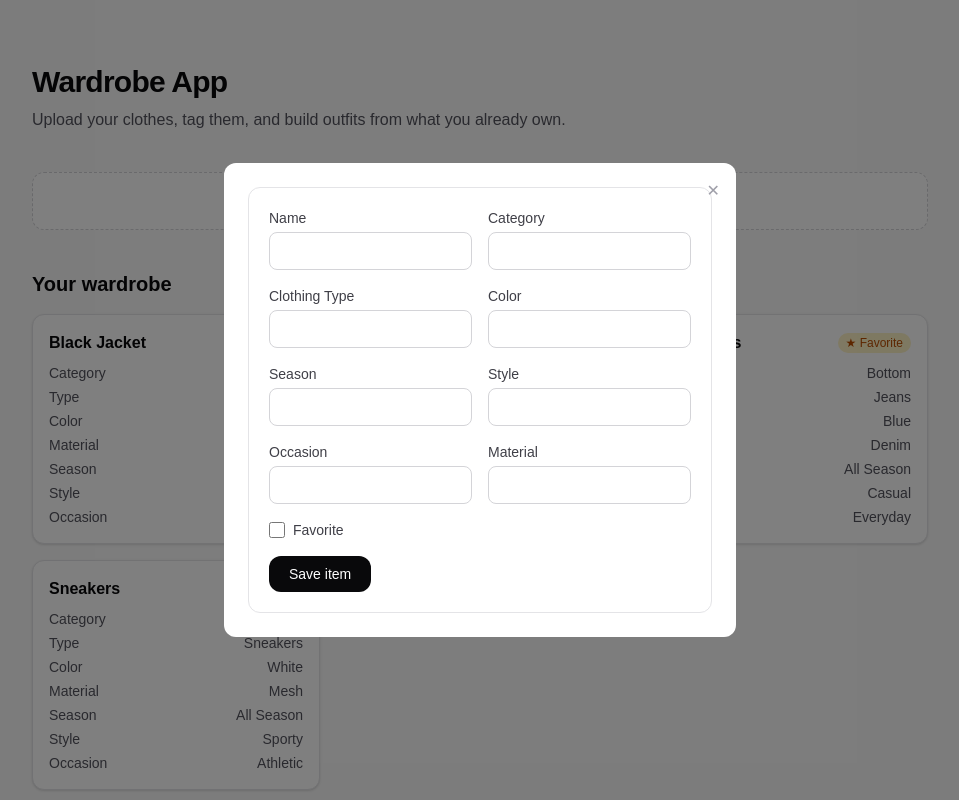
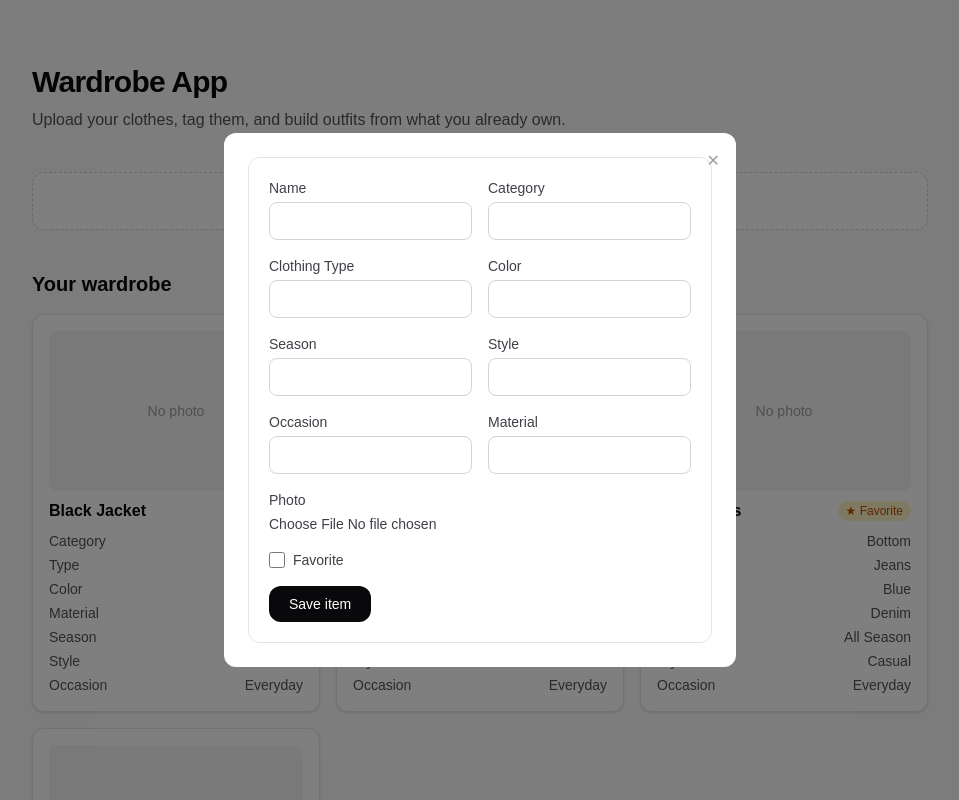
Before and after one commit to seanpan-1321/WardrobeApp, a Next.js app: page / in a window 1280 px wide. Both pictures are taken after a click on the button "+ Add clothing item". Shown: the top 800 px of the page, without its empty margins (160-1119 px from the left). Built offline with nearby package versions, Linux system fonts and the light colour scheme.

Commit message:
Enable user to add photo of clothing

```diff
--- a/src/components/AddClothingForm.tsx
+++ b/src/components/AddClothingForm.tsx
@@ -33,6 +33,7 @@ export function AddClothingForm({
   onAdd: (item: ClothingItem) => void;
 }) {
   const [formData, setFormData] = useState(emptyFormData);
+  const [previewUrl, setPreviewUrl] = useState<string | null>(null);
 
   function handleChange(event: ChangeEvent<HTMLInputElement>) {
     const { name, value, type, checked } = event.target;
@@ -42,10 +43,17 @@ export function AddClothingForm({
     }));
   }
 
+  function handlePhotoChange(event: ChangeEvent<HTMLInputElement>) {
+    const file = event.target.files?.[0] ?? null;
+    if (previewUrl) URL.revokeObjectURL(previewUrl);
+    setPreviewUrl(file ? URL.createObjectURL(file) : null);
+  }
+
   function handleSubmit(event: FormEvent<HTMLFormElement>) {
     event.preventDefault();
-    onAdd({ id: crypto.randomUUID(), ...formData });
+    onAdd({ id: crypto.randomUUID(), ...formData, photoUrl: previewUrl ?? undefined });
     setFormData(emptyFormData);
+    setPreviewUrl(null);
   }
 
   return (
@@ -72,6 +80,25 @@ export function AddClothingForm({
         ))}
       </div>
 
+      <label className="flex flex-col gap-1 text-sm font-medium text-zinc-700 dark:text-zinc-200">
+        Photo
+        <input
+          type="file"
+          accept="image/*"
+          onChange={handlePhotoChange}
+          className="text-sm text-zinc-700 dark:text-zinc-200"
+        />
+      </label>
+
+      {previewUrl && (
+        // eslint-disable-next-line @next/next/no-img-element
+        <img
+          src={previewUrl}
+          alt="Selected clothing item preview"
+          className="h-40 w-40 rounded-lg border border-zinc-200 object-cover dark:border-zinc-800"
+        />
+      )}
+
       <label className="flex items-center gap-2 text-sm font-medium text-zinc-700 dark:text-zinc-200">
         <input
           type="checkbox"
--- a/src/components/ClothingCard.tsx
+++ b/src/components/ClothingCard.tsx
@@ -3,6 +3,18 @@ import type { ClothingItem } from "@/lib/mock-items";
 export function ClothingCard({ item }: { item: ClothingItem }) {
   return (
     <div className="flex flex-col gap-2 rounded-xl border border-zinc-200 bg-white p-4 shadow-sm dark:border-zinc-800 dark:bg-zinc-900">
+      {item.photoUrl ? (
+        // eslint-disable-next-line @next/next/no-img-element
+        <img
+          src={item.photoUrl}
+          alt={item.name}
+          className="h-40 w-full rounded-lg object-cover"
+        />
+      ) : (
+        <div className="flex h-40 w-full items-center justify-center rounded-lg bg-zinc-100 text-sm text-zinc-400 dark:bg-zinc-800 dark:text-zinc-500">
+          No photo
+        </div>
+      )}
       <div className="flex items-center justify-between gap-2">
         <p className="font-semibold text-zinc-950 dark:text-zinc-50">
           {item.name}
--- a/src/lib/mock-items.ts
+++ b/src/lib/mock-items.ts
@@ -9,6 +9,7 @@ export type ClothingItem = {
   occasion: string;
   material: string;
   favorite: boolean;
+  photoUrl?: string;
 };
 
 export const mockItems: ClothingItem[] = [
```
